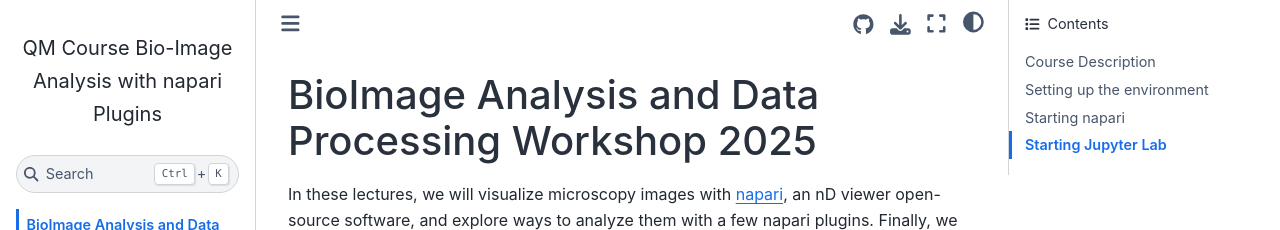
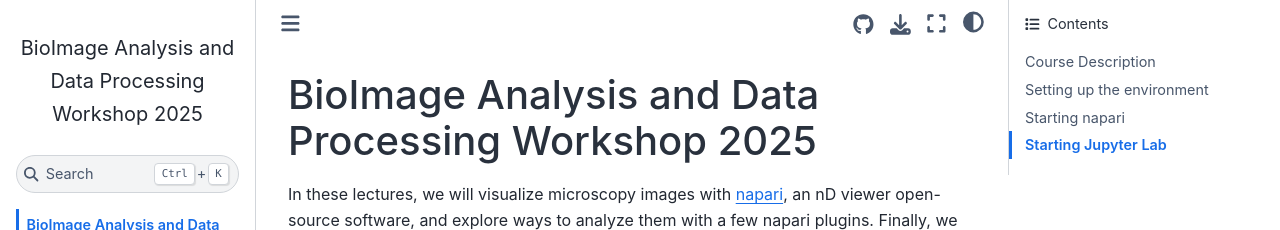
Before and after one commit to BiAPoL/BioImage-Analysis-and-Data-Processing-Workshop-2025, a Jupyter Book: the page built from docs/intro.md, in a window 1280 px wide. Shown: the top 230 px of the page. Built offline with Jupyter Book 1.0.4 settings and Sphinx 7.4.7 and the Sphinx Book theme 1.1.4, drawn with Linux system fonts in a browser that asks for light colours; pages that are not in the unit, such as notebooks, are missing from menus.

Commit message:
Update _config.yml

```diff
--- a/docs/_config.yml
+++ b/docs/_config.yml
@@ -1,5 +1,5 @@
 # In _config.yml
-title: QM Course Bio-Image Analysis with napari Plugins
+title: BioImage Analysis and Data Processing Workshop 2025
 author: Marcelo Leomil Zoccoler
 logo: biapol_logo.png
 execute:
@@ -11,7 +11,7 @@ bibtex_bibfiles:
 
 # Information about where the book exists on the web
 repository:
-  url: https://github.com/BiAPoL/QM_Course_Bio_Image_Analysis_with_napari_2025 # Online location of the book
+  url: https://github.com/BiAPoL/BioImage-Analysis-and-Data-Processing-Workshop-2025 # Online location of the book
   path_to_book: docs
   branch: main # branch used when creating links (optional)
 
```
